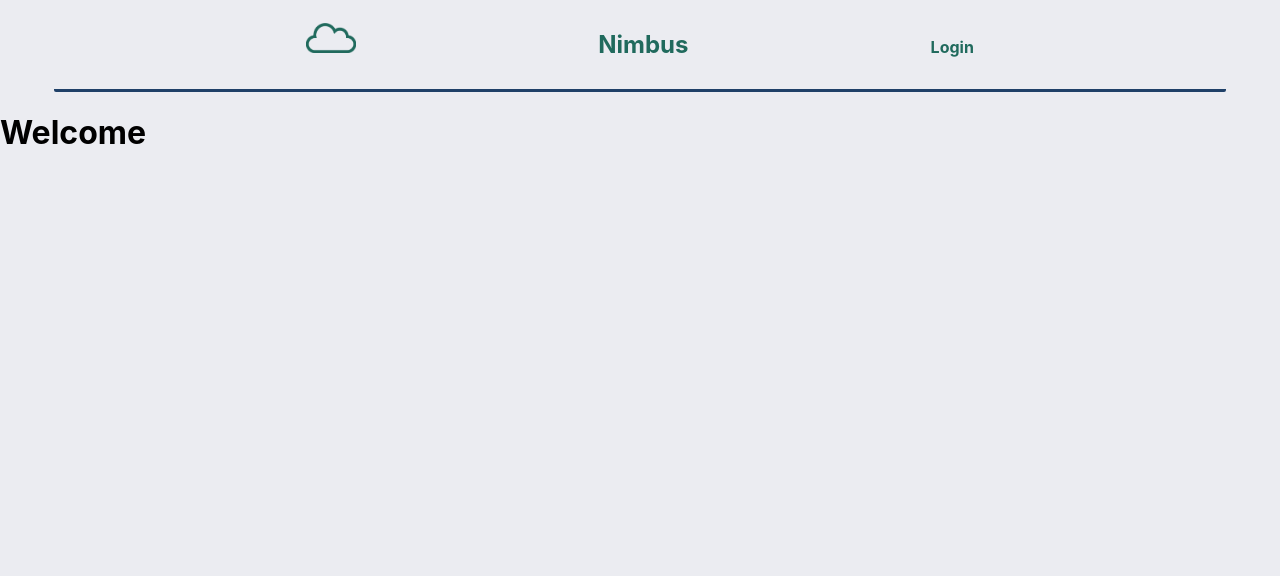
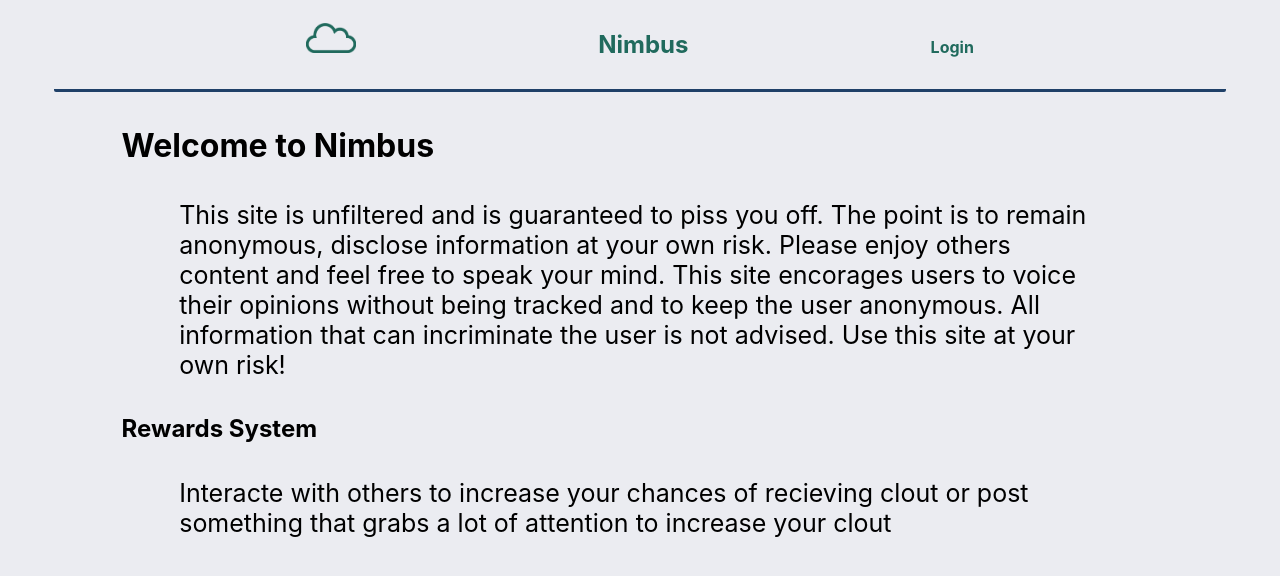
Before and after one commit to jarrod847/Nimbus-Front-End, a React (Create React App) app: page / in a window 1280 px wide. Shown: the top 576 px of the page. Built offline with nearby package versions, Linux system fonts and the light colour scheme.

Commit message:
added some basic text to homepage

```diff
--- a/src/Components/splashPage/splashPage.js
+++ b/src/Components/splashPage/splashPage.js
@@ -1,9 +1,13 @@
 import React from "react";
+import { splashText } from "./splashText";
 
 const Home = () => {
   return (
-    <div>
-      <h1>Welcome</h1>
+    <div class="splash">
+      <h1>Welcome to Nimbus</h1>
+      <p>{splashText[0]}</p>
+      <h2>Rewards System</h2>
+      <p>{splashText[1]}</p>
     </div>
   );
 };
--- /dev/null
+++ b/src/Components/splashPage/splashText.js
@@ -0,0 +1,4 @@
+export const splashText = [
+  "This site is unfiltered and is guaranteed to piss you off. The point is to remain anonymous, disclose information at your own risk. Please enjoy others content and feel free to speak your mind. This site encorages users to voice their opinions without being tracked and to keep the user anonymous. All information that can incriminate the user is not advised. Use this site at your own risk!",
+  "Interacte with others to increase your chances of recieving clout or post something that grabs a lot of attention to increase your clout",
+];
--- a/src/scss/app.scss
+++ b/src/scss/app.scss
@@ -10,3 +10,4 @@
 @import "./timeline/post.scss";
 @import "./user/addPost.scss";
 @import "./login/signup.scss";
+@import "./splash/home.scss";
--- /dev/null
+++ b/src/scss/splash/home.scss
@@ -0,0 +1,12 @@
+.splash {
+  width: 90%;
+  margin: auto;
+  h1,
+  h2 {
+    margin: 3% 5%;
+  }
+  p {
+    margin: 3% 10%;
+    font-size: 25px;
+  }
+}
```
